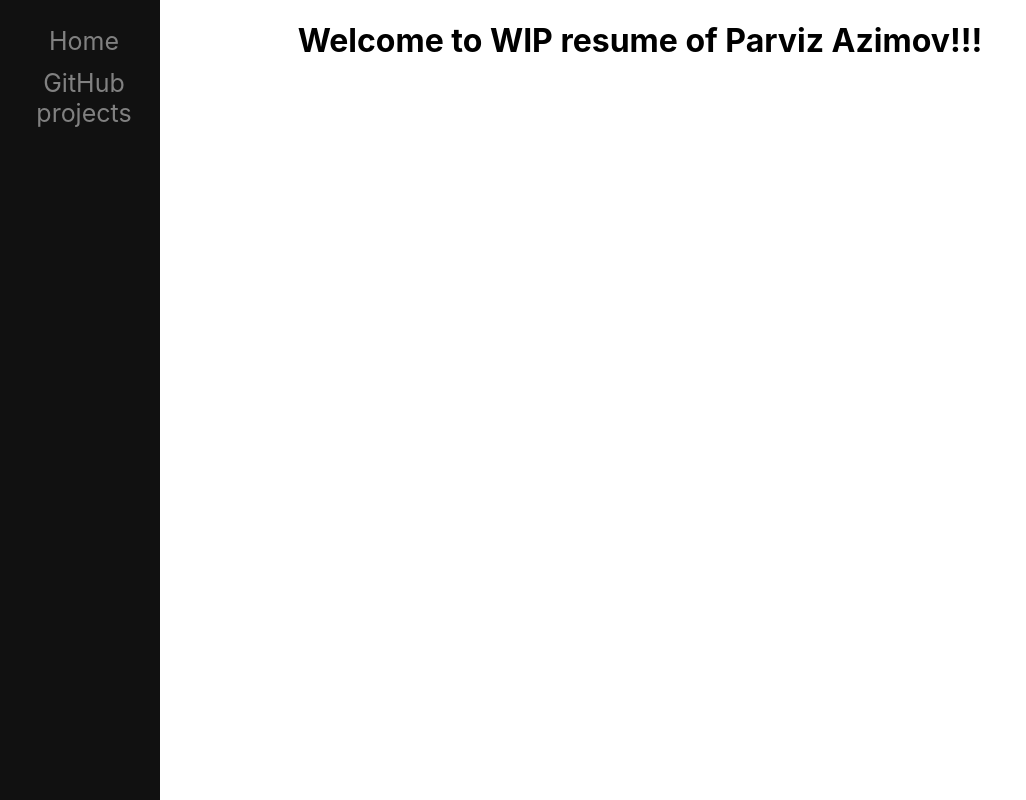
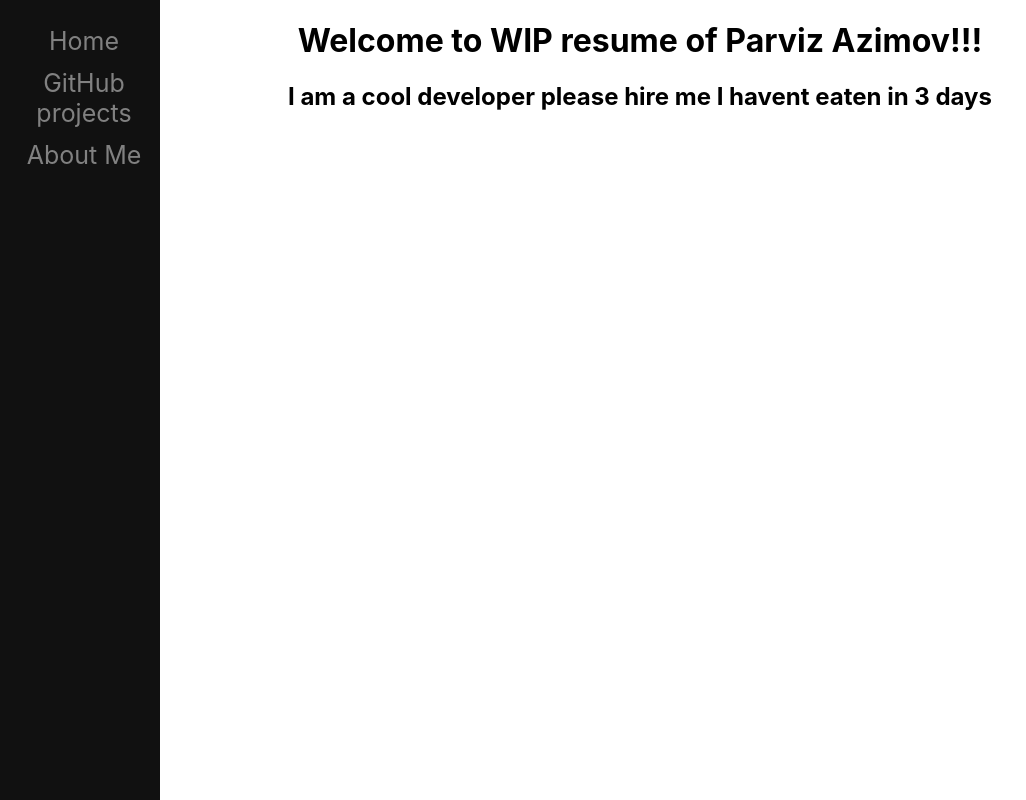
Before and after one commit to AzimovParviz/resume, a React (Create React App) app: page /aboutme in a window 1280 px wide. Shown: the whole page, without its empty margins (0-1026 px from the left). Built offline with nearby package versions, Linux system fonts and the light colour scheme.

Commit message:
body component added
Signed-off-by: Azimov Parviz <parviz.azimov@student.lamk.fi>

```diff
--- a/src/App.js
+++ b/src/App.js
@@ -6,7 +6,7 @@ function App() {
   return (
     <div className="App">
 	<h1>Welcome to WIP resume of Parviz Azimov!!!</h1>
-	<Sidebar/>
+      <Sidebar/>
     </div>
   );
 }
--- /dev/null
+++ b/src/components/body.js
@@ -0,0 +1,12 @@
+import React from 'react';
+import '../App.css';
+
+function Body() {
+    return(
+        <div>
+          <h2>I am a cool developer please hire me I havent eaten in 3 days</h2>
+        </div>
+    );
+}
+
+export default Body;
--- a/src/components/sidebar.js
+++ b/src/components/sidebar.js
@@ -2,6 +2,7 @@ import React from 'react';
 import { BrowserRouter, Route, Switch, Link } from "react-router-dom";
 import '../App.css';
 import Repos from './repos.js';
+import Body from './body.js';
 import App from '../App.js';
 
 function Sidebar() {
@@ -15,10 +16,12 @@ function Sidebar() {
           <div>
             <Link to="/">Home</Link>
             <Link to="/projects/">GitHub projects</Link>
+	    <Link to="/aboutme">About Me</Link>
           </div>
         </div>
         <Switch>
           <Route path="/projects" component={Repos} />
+	  <Route path="/aboutme" component={Body}/>
         </Switch>
       </BrowserRouter>
     </div>
```
